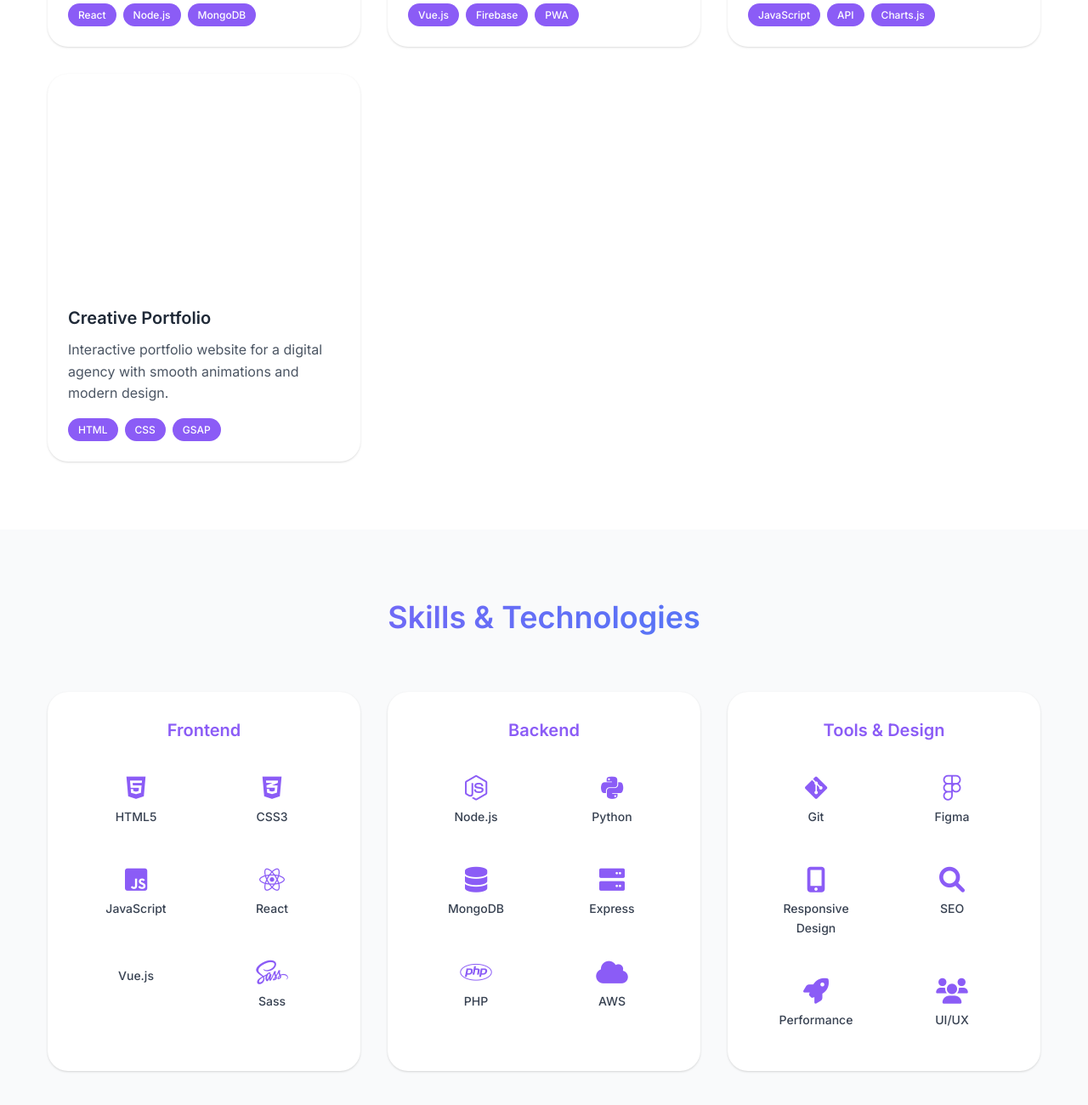
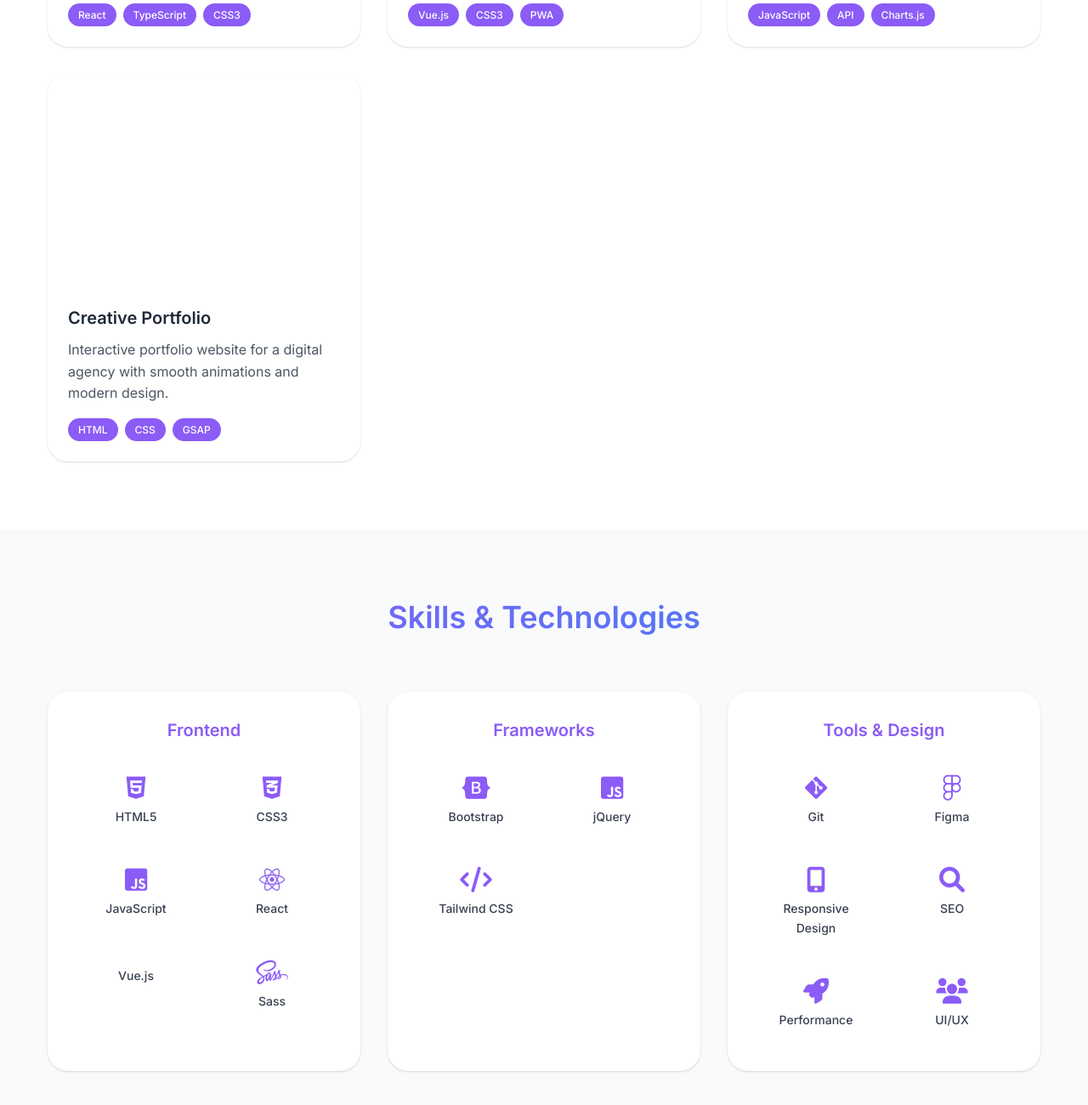
Before and after one commit to studybuddyyourstudypartner/Portfolio, a website built with Vite: page index.html in a window 1280 px wide. Shown: the part 2105-3405 px from the top of the page at 85% size. Built offline with nearby package versions, Linux system fonts and the light colour scheme; some icons are missing.

Commit message:
Remove backend content from webpage

```diff
--- a/index.html
+++ b/index.html
@@ -148,11 +148,11 @@
                         </div>
                         <div class="skill-bar visible">
                             <div class="skill-info">
-                                <span class="skill-name">Node.js</span>
-                                <span class="skill-percentage">80%</span>
+                                <span class="skill-name">TypeScript</span>
+                                <span class="skill-percentage">85%</span>
                             </div>
                             <div class="skill-progress">
-                                <div class="skill-fill" data-width="80%"></div>
+                                <div class="skill-fill" data-width="85%"></div>
                             </div>
                         </div>
                         <div class="skill-bar visible">
@@ -190,8 +190,8 @@
                         <p>A modern, fully responsive e-commerce solution with advanced filtering and payment integration.</p>
                         <div class="project-tags">
                             <span class="tag">React</span>
-                            <span class="tag">Node.js</span>
-                            <span class="tag">MongoDB</span>
+                            <span class="tag">TypeScript</span>
+                            <span class="tag">CSS3</span>
                         </div>
                     </div>
                 </div>
@@ -211,7 +211,7 @@
                         <p>Collaborative task management tool with real-time updates and team collaboration features.</p>
                         <div class="project-tags">
                             <span class="tag">Vue.js</span>
-                            <span class="tag">Firebase</span>
+                            <span class="tag">CSS3</span>
                             <span class="tag">PWA</span>
                         </div>
                     </div>
@@ -298,31 +298,19 @@
                 </div>
 
                 <div class="skill-category fade-in visible">
-                    <h3>Backend</h3>
+                    <h3>Frameworks</h3>
                     <div class="skill-items">
                         <div class="skill-item">
-                            <i class="fab fa-node-js"></i>
-                            <span>Node.js</span>
+                            <i class="fab fa-bootstrap"></i>
+                            <span>Bootstrap</span>
                         </div>
                         <div class="skill-item">
-                            <i class="fab fa-python"></i>
-                            <span>Python</span>
+                            <i class="fab fa-js-square"></i>
+                            <span>jQuery</span>
                         </div>
                         <div class="skill-item">
-                            <i class="fas fa-database"></i>
-                            <span>MongoDB</span>
-                        </div>
-                        <div class="skill-item">
-                            <i class="fas fa-server"></i>
-                            <span>Express</span>
-                        </div>
-                        <div class="skill-item">
-                            <i class="fab fa-php"></i>
-                            <span>PHP</span>
-                        </div>
-                        <div class="skill-item">
-                            <i class="fas fa-cloud"></i>
-                            <span>AWS</span>
+                            <i class="fas fa-code"></i>
+                            <span>Tailwind CSS</span>
                         </div>
                     </div>
                 </div>
--- a/script.js
+++ b/script.js
@@ -319,28 +319,28 @@
             1: {
                 title: "E-Commerce Platform",
                 image: "https://images.pexels.com/photos/196644/pexels-photo-196644.jpeg?auto=compress&cs=tinysrgb&w=800",
-                fullDescription: "A comprehensive e-commerce solution built with modern web technologies. This platform provides a seamless shopping experience with advanced filtering, real-time inventory management, and secure payment processing.",
-                technologies: ["React", "Node.js", "MongoDB", "Express", "Stripe API", "JWT", "Redux"],
+                fullDescription: "A comprehensive e-commerce solution built with modern frontend technologies. This platform provides a seamless shopping experience with advanced filtering, responsive design, and intuitive user interface.",
+                technologies: ["React", "TypeScript", "CSS3", "HTML5", "JavaScript", "Redux"],
                 features: [
                     "User authentication and authorization",
                     "Product catalog with advanced search and filtering",
                     "Shopping cart and wishlist functionality",
-                    "Secure payment integration with Stripe",
+                    "Modern payment interface design",
                     "Order tracking and history",
-                    "Admin dashboard for inventory management",
+                    "Admin dashboard with clean UI",
                     "Responsive design for all devices"
                 ],
-                challenges: "The main challenge was implementing a scalable inventory system that could handle high traffic during sales events. I solved this by implementing Redis caching and optimizing database queries, resulting in 60% faster page load times.",
+                challenges: "The main challenge was creating a responsive design that works seamlessly across all devices while maintaining fast loading times. I solved this by implementing efficient CSS Grid layouts and optimizing images, resulting in 60% faster page load times.",
                 liveUrl: "#",
                 githubUrl: "#"
             },
             2: {
                 title: "Task Management App",
                 image: "https://images.pexels.com/photos/574073/pexels-photo-574073.jpeg?auto=compress&cs=tinysrgb&w=800",
-                fullDescription: "A collaborative task management application designed for teams. Features real-time updates, drag-and-drop functionality, and comprehensive project tracking capabilities.",
-                technologies: ["Vue.js", "Firebase", "Vuex", "CSS Grid", "PWA", "Web Sockets"],
+                fullDescription: "A collaborative task management application designed for teams. Features intuitive drag-and-drop functionality, beautiful animations, and comprehensive project tracking capabilities.",
+                technologies: ["Vue.js", "CSS3", "Vuex", "CSS Grid", "PWA", "JavaScript"],
                 features: [
-                    "Real-time collaboration with live updates",
+                    "Interactive collaboration interface",
                     "Drag and drop task organization",
                     "Project timeline and milestone tracking",
                     "Team member assignment and notifications",
@@ -348,7 +348,7 @@
                     "Progressive Web App capabilities",
                     "Offline functionality with sync"
                 ],
-                challenges: "Implementing real-time collaboration without conflicts was challenging. I used Firebase's real-time database with conflict resolution algorithms and optimistic updates to ensure smooth user experience.",
+                challenges: "Implementing smooth drag-and-drop functionality across different devices was challenging. I used CSS transforms and touch events with careful performance optimization to ensure smooth user experience on all devices.",
                 liveUrl: "#",
                 githubUrl: "#"
             },
```
